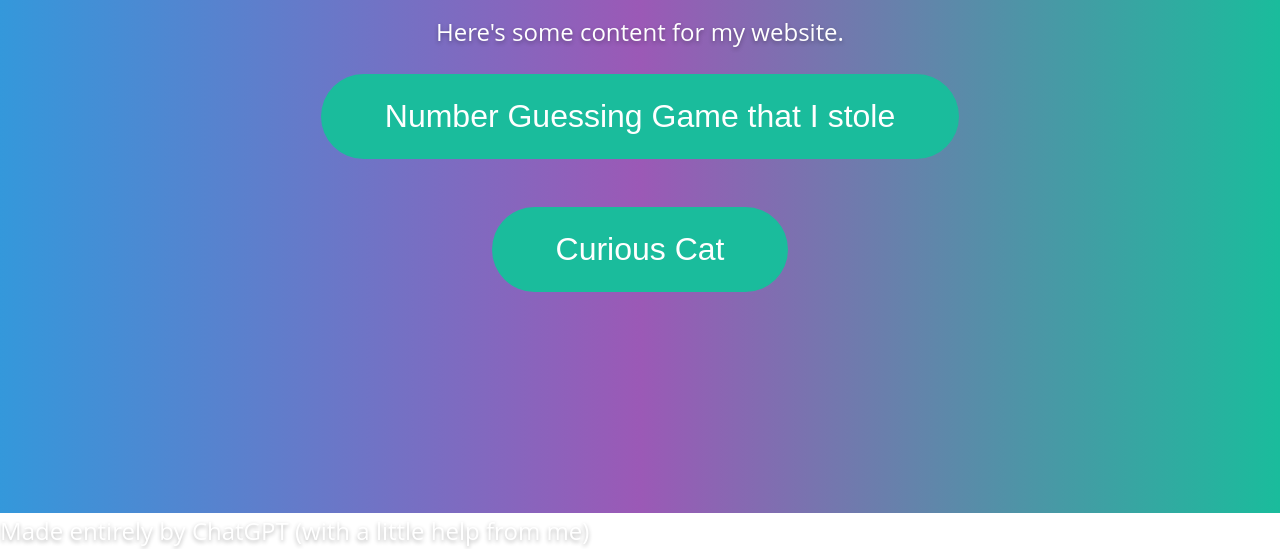
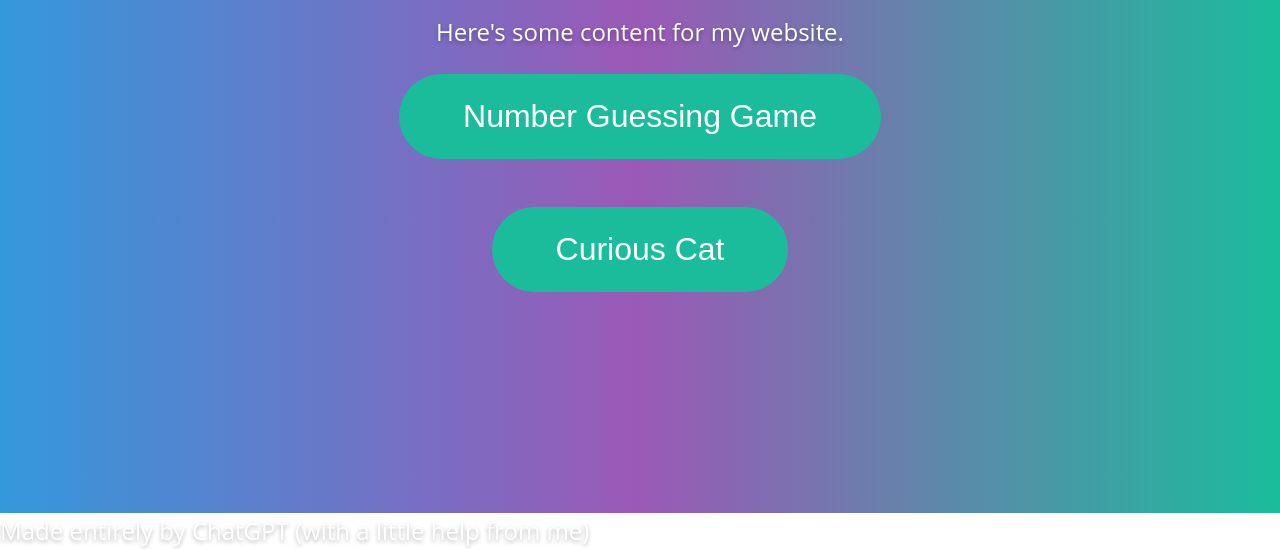
Before and after one commit to FawazCodes/Personal-Website, a plain HTML site: page index.html in a window 1280 px wide. Shown: the part 287-836 px from the top of the page. Drawn offline with Linux system fonts and the light colour scheme.

Commit message:
Update index.html

```diff
--- a/index.html
+++ b/index.html
@@ -2,7 +2,6 @@
 <html lang="en">
 <head>
   <meta charset="UTF-8">
-  <meta name="viewport" content="width=device-width, initial-scale=1.0">
   <title>My Personal Website</title>
   <link rel="stylesheet" href="style.css">
 </head>
@@ -13,7 +12,7 @@
     </header>
     <main>
       <p>Here's some content for my website.</p>
-      <button id="btn1">Number Guessing Game that I stole</button>
+      <button id="btn1">Number Guessing Game</button>
       <button id="btn2">Curious Cat</button>
     </main>
   </div>
```
